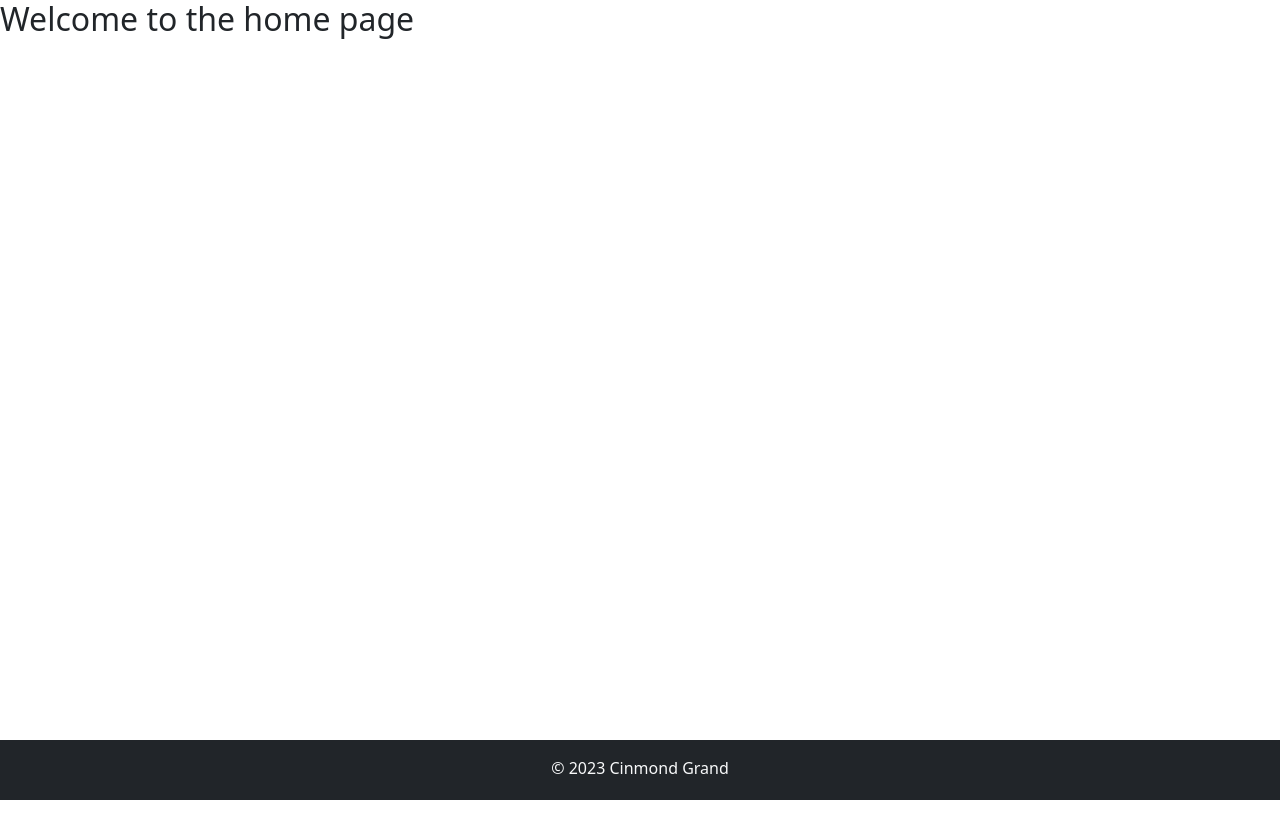
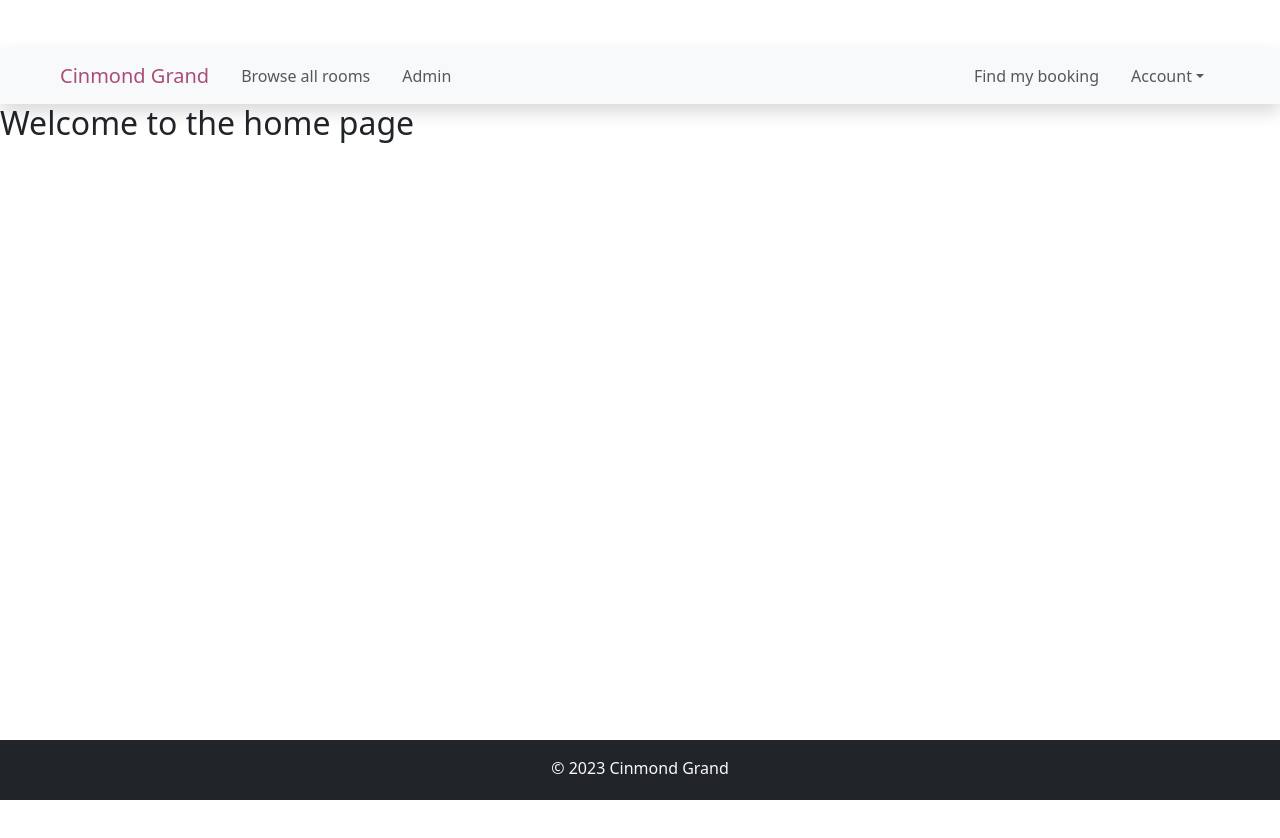
Before and after one commit to Chanuth-silva10/hotel-room-management-and-reservation-system-frontend, a React (Vite) app: page / in a window 1280 px wide. Shown: the top 838 px of the page. Before the commit the page ends 800 px from the top, so only its background shows below. Built offline with nearby package versions, Linux system fonts and the light colour scheme.

Commit message:
design nav bar

```diff
--- a/src/App.jsx
+++ b/src/App.jsx
@@ -7,12 +7,14 @@
 import ExistingRooms from "./components/room/ExistingRooms";
 import EditRoom from "./components/room/EditRoom";
 import Footer from "./components/layout/Footer";
+import NavBar from "./components/layout/NavBar";
 
 function App() {
   return (
     <>
       <main>
         <Router>
+          <NavBar />
           <Routes>
             <Route path="/" element={<Home />} />
             <Route path="/existing-rooms" element={<ExistingRooms />} />
@@ -20,7 +22,7 @@
             <Route path="/edit-room/:roomId" element={<EditRoom />} />
           </Routes>
         </Router>
-        <Footer/>
+        <Footer />
       </main>
     </>
   );
--- /dev/null
+++ b/src/components/layout/NavBar.jsx
@@ -0,0 +1,99 @@
+import React, { useContext, useState } from "react";
+import { NavLink, Link } from "react-router-dom";
+
+const NavBar = () => {
+  const [showAccount, setShowAccount] = useState(false);
+
+  const handleAccountClick = () => {
+    setShowAccount(!showAccount);
+  };
+
+  return (
+    <nav className="navbar navbar-expand-lg bg-body-tertiary px-5 shadow mt-5 sticky-top">
+      <div className="container-fluid">
+        <Link to={"/"} className="navbar-brand">
+          <span className="hotel-color">Cinmond Grand</span>
+        </Link>
+
+        <button
+          className="navbar-toggler"
+          type="button"
+          data-bs-toggle="collapse"
+          data-bs-target="#navbarScroll"
+          aria-controls="navbarScroll"
+          aria-expanded="false"
+          aria-label="Toggle navigation"
+        >
+          <span className="navbar-toggler-icon"></span>
+        </button>
+
+        <div className="collapse navbar-collapse" id="navbarScroll">
+          <ul className="navbar-nav me-auto my-2 my-lg-0 navbar-nav-scroll">
+            <li className="nav-item">
+              <NavLink
+                className="nav-link"
+                aria-current="page"
+                to={"/browse-all-rooms"}
+              >
+                Browse all rooms
+              </NavLink>
+            </li>
+
+            <li className="nav-item">
+              <NavLink className="nav-link" aria-current="page" to={"/admin"}>
+                Admin
+              </NavLink>
+            </li>
+          </ul>
+
+          <ul className="d-flex navbar-nav">
+            <li className="nav-item">
+              <NavLink className="nav-link" to={"/find-booking"}>
+                Find my booking
+              </NavLink>
+            </li>
+
+            <li className="nav-item dropdown">
+              <a
+                className={`nav-link dropdown-toggle ${
+                  showAccount ? "show" : ""
+                }`}
+                href="#"
+                role="button"
+                data-bs-toggle="dropdown"
+                aria-expanded="false"
+                onClick={handleAccountClick}
+              >
+                {" "}
+                Account
+              </a>
+
+              <ul
+                className={`dropdown-menu ${showAccount ? "show" : ""}`}
+                aria-labelledby="navbarDropdown"
+              >
+                <li>
+                  <Link className="dropdown-item" to={"/login"}>
+                    Login
+                  </Link>
+                </li>
+                <li>
+                  <Link className="dropdown-item" to={"/profile"}>
+                    Profile
+                  </Link>
+                </li>
+                <li>
+                  <Link className="dropdown-item" to={"/logout"}>
+                    LogOut
+                  </Link>
+                </li>
+              </ul>
+            </li>
+          </ul>
+        </div>
+      </div>
+    </nav>
+  );
+};
+
+export default NavBar;
```
